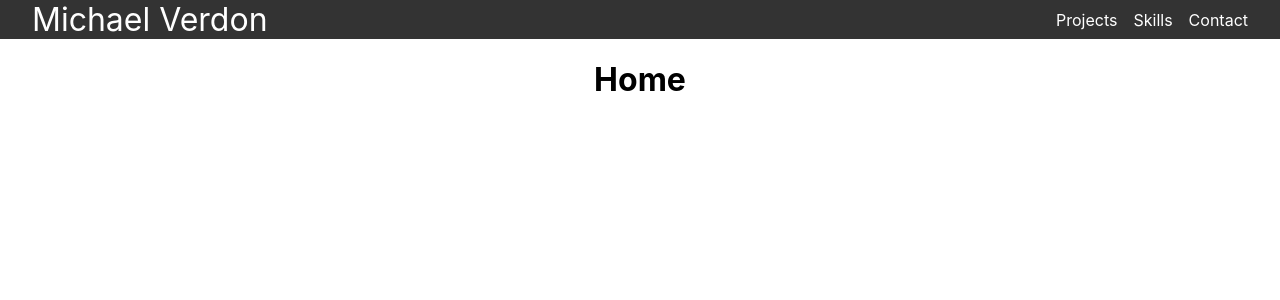
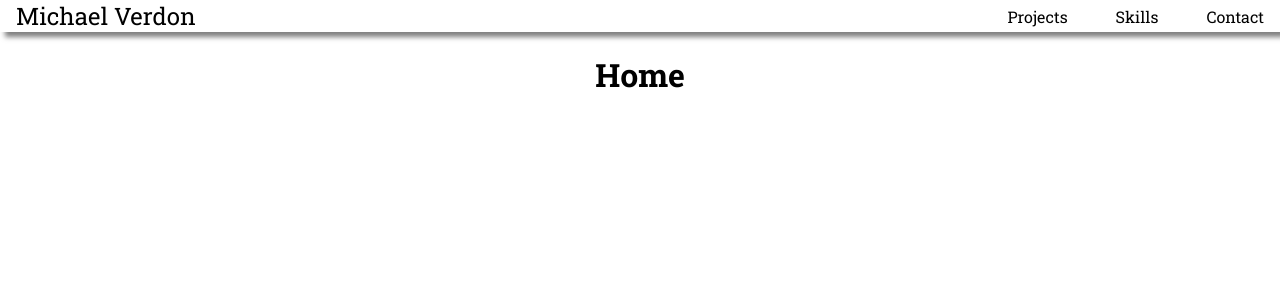
Before and after one commit to MichaelVerdon/Portfolio, a React (Create React App) app in the folder portfolio/: page / in a window 1280 px wide. Shown: the top 300 px of the page. Built offline with nearby package versions, Linux system fonts and the light colour scheme.

Commit message:
More navbar stylisation

```diff
--- a/portfolio/src/App.css
+++ b/portfolio/src/App.css
@@ -1,24 +1,34 @@
+@import url("https://fonts.googleapis.com/css?family=Roboto+Slab:100,300,400,700");
+
+:root{
+  --font-roboto: "Roboto Slab", serif;
+}
+
 .App {
   text-align: center;
 }
 
+body{
+  margin: 0;
+  padding: 0;
+  font-family: var(--font-roboto);
+}
 .nav ul{
   margin: 0;
   padding: 0;
   list-style: none;
   display: flex;
-  gap: 1rem;
+  gap: 3rem;
 
 }
 
 .nav{
-  background-color: #333;
-  color: white;
   display: flex;
   justify-content: space-between;
   align-items: center;
-  gap: 2rem;
-  padding: 0 2rem;
+  gap: 1rem;
+  padding: 0 1rem;
+  box-shadow: 5px 5px 5px rgba(0, 0, 0, 0.5);
 }
 
 .nav a{
@@ -27,7 +37,7 @@
 }
 
 .nav a:hover{
-  background-color: #777;
+  color: #2200ff;
   padding: 0.2rem;
   border-radius: 2rem;
 }
@@ -39,5 +49,5 @@
 }
 
 .site-title{
-  font-size: 2rem;
+  font-size: 1.5rem;
 }
--- a/portfolio/src/Navbar.js
+++ b/portfolio/src/Navbar.js
@@ -3,7 +3,6 @@ export default function Navbar(){
         <nav className='nav'>
             <a href='/' className='site-title'>Michael Verdon</a>
                 <ul>
-
                     <li>
                         <a href='/projects'>Projects</a>
                     </li>
```
Lines whose indentation alone changed are shown as unchanged.
